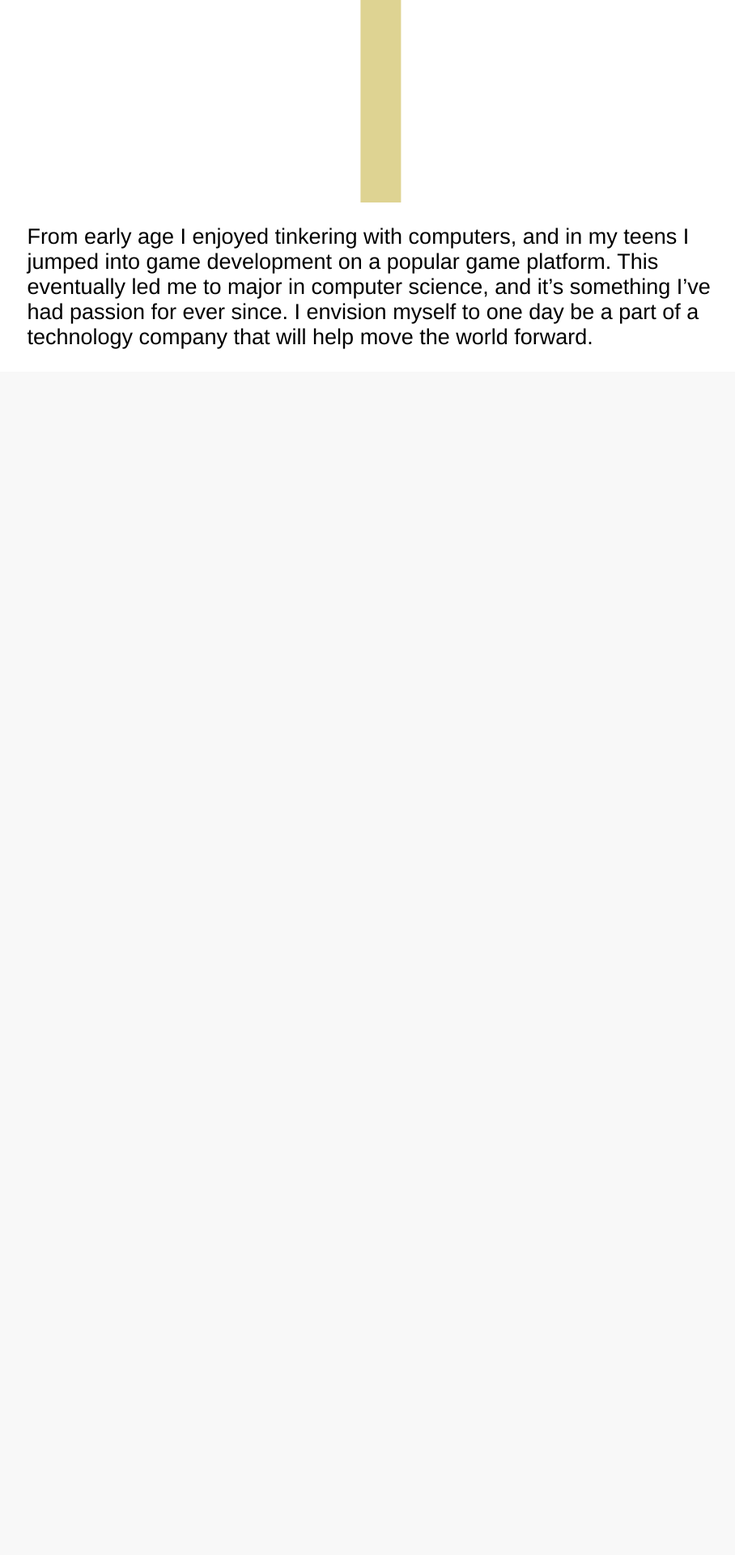
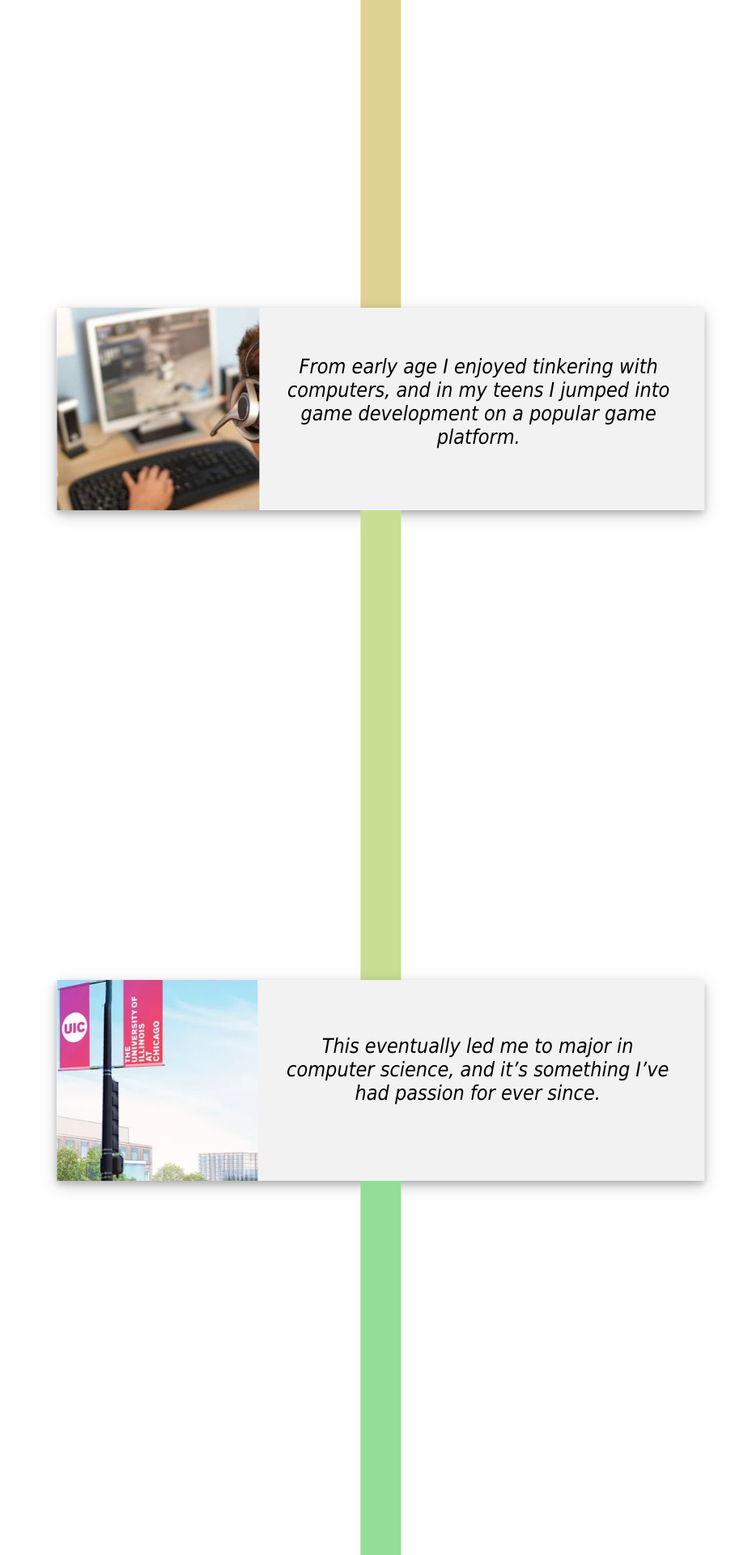
Before and after one commit to eivydas-r/portfolio, a Django app: page /about/ in a window 1280 px wide. Shown: the part 2407-4327 px from the top of the page at 81% size, without its empty margins (268-1176 px from the left). Before the commit the page ends 2838 px from the top, so only its background shows below. Run offline with Django 3.2, Linux system fonts and the light colour scheme.

Commit message:
finished /about/

```diff
--- a/portsite/static/css/style.css
+++ b/portsite/static/css/style.css
@@ -45,6 +45,13 @@ p {
 	display: block;
 	margin-left: 0;
 	width: 248;
+	float: left;
+}
+
+.img4 {
+	display: block;
+	margin-left: 0;
+	width: 250;
 	float: left;
 }
 
@@ -114,6 +121,45 @@ p {
   background-color: #a6ffb1;
 }
 
+.box6 {
+  width: 800px;
+  height: 250px;
+  border: 0px solid white;
+  padding: 0px;
+  margin: 0px;
+  margin-left: auto;
+  margin-right: auto;
+  margin-top: -25;
+  text-align: center;
+  background-color: #f2f2f2;
+}
+
+.box7 {
+  width: 800px;
+  height: 248px;
+  border: 0px solid white;
+  padding: 0px;
+  margin: 0px;
+  margin-left: auto;
+  margin-right: auto;
+  margin-top: -25;
+  text-align: center;
+  background-color: #f2f2f2;
+}
+
+.box8 {
+  width: 800px;
+  height: 250px;
+  border: 0px solid white;
+  padding: 0px;
+  margin: 0px;
+  margin-left: auto;
+  margin-right: auto;
+  margin-top: -25;
+  text-align: center;
+  background-color: #f2f2f2;
+}
+
 span {
   display: inline;
   vertical-align: text-bottom;
@@ -171,6 +217,36 @@ p.p5 {
 	margin-bottom: 40;
 
 	transform: translate(0%, 0%);
+}
+
+p.p6 {
+	font-size: 25;
+	font-family: tahoma;
+	font-style: italic;
+	display: block;
+	width: 80%;
+	text-align: center;
+	transform: translate(4%, 50%);
+}
+
+p.p7 {
+	font-size: 25;
+	font-family: tahoma;
+	font-style: italic;
+	display: block;
+	width: 80%;
+	text-align: center;
+	transform: translate(4%, 77%);
+}
+
+p.p8 {
+	font-size: 25;
+	font-family: tahoma;
+	font-style: italic;
+	display: block;
+	width: 80%;
+	text-align: center;
+	transform: translate(4%, 80%);
 }
 
 .text1 {
@@ -305,11 +381,47 @@ div.shadow3 {
 }
 
 .rectangle3 {
-  height: 550px;
+  height: 680px;
   width: 50px;
   margin-left: auto;
   margin-right: auto;
   background-color: #ded392;
+}
+
+.rectangle4 {
+  height: 580px;
+  width: 50px;
+  margin-left: auto;
+  margin-right: auto;
+  background-color: #c8de92;
+}
+
+.rectangle5 {
+  height: 500px;
+  width: 50px;
+  margin-left: auto;
+  margin-right: auto;
+  background-color: #92de96;
+}
+
+.rectangle6 {
+	height: 100px;
+	width: 50px;
+	margin-left: auto;
+	margin-right: auto;
+	background-color: #92dec3;
+}
+
+.triangle-down1 {
+	width: 0;
+	height: 0;
+	border-left: 25px solid transparent;
+	border-right: 25px solid transparent;
+	border-top: 50px solid #92dec3;
+	margin-bottom: 100;
+	margin-top: 0;
+	margin-left: auto;
+	margin-right: auto;
 }
 
 @keyframes fadeIn {
--- a/portsite/templates/about.html
+++ b/portsite/templates/about.html
@@ -52,9 +52,45 @@
 
 				<div class="rectangle3"></div>
 
-				<div>
-					<p>From early age I enjoyed tinkering with computers, and in my teens I jumped into game development on a popular game platform. This eventually led me to major in computer science, and it’s something I’ve had passion for ever since. I envision myself to one day be a part of a technology company that will help move the world forward.</p>
+				<div class="shadow">
+					<div class="box6">
+
+						<img src="{% static 'images/computer.jpg' %}" class="img4">
+						<span>
+							<p class="p6">From early age I enjoyed tinkering with computers, and in my teens I jumped into game development on a popular game platform.</p>
+						</span>
+
+					</div>
 				</div>
+
+				<div class="rectangle4"></div>
+
+				<div class="shadow">
+					<div class="box7">
+
+						<img src="{% static 'images/uic.jpg' %}" class="img3">
+						<span>
+							<p class="p7">This eventually led me to major in computer science, and it’s something I’ve had passion for ever since.</p>
+						</span>
+
+					</div>
+				</div>
+
+				<div class="rectangle5"></div>
+
+				<div class="shadow">
+					<div class="box8">
+
+						<img src="{% static 'images/img3.jpg' %}" class="img4">
+						<span>
+							<p class="p8">I envision myself to one day be a part of a technology company that will help move the world forward.</p>
+						</span>
+
+					</div>
+				</div>
+
+				<div class="rectangle6"></div>
+				<div class="triangle-down1"></div>
 
 			</div>
 		</div>
```
Also changed, not shown: portsite/static/images/computer.jpg (added), portsite/static/images/img3.jpg (added), portsite/static/images/uic.jpg (added).
